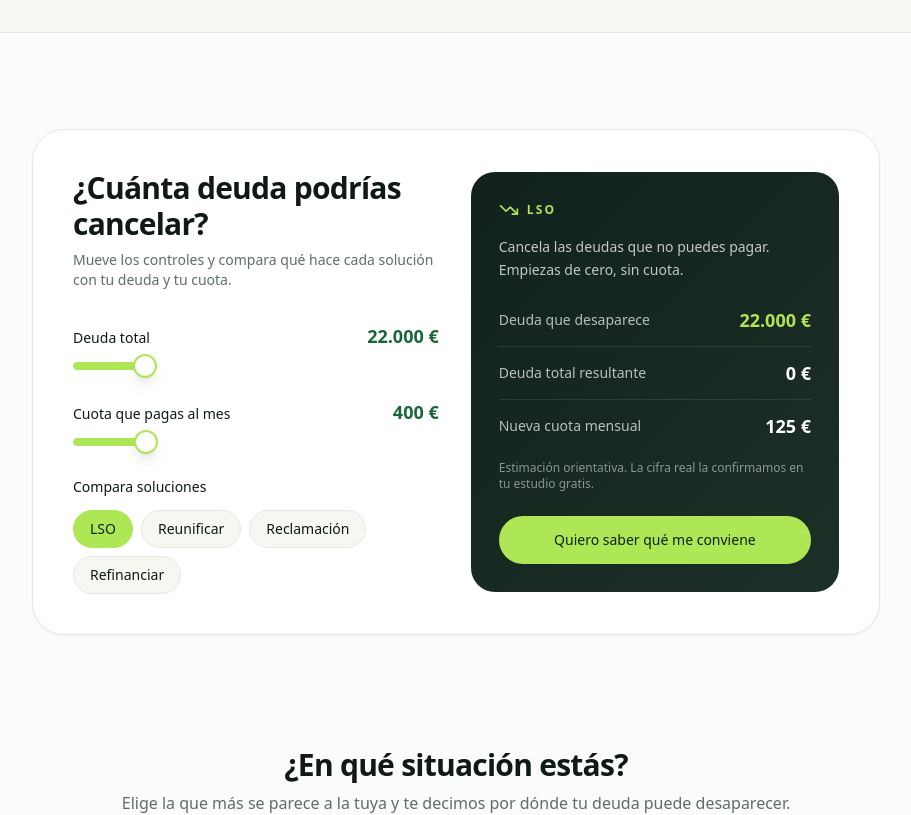
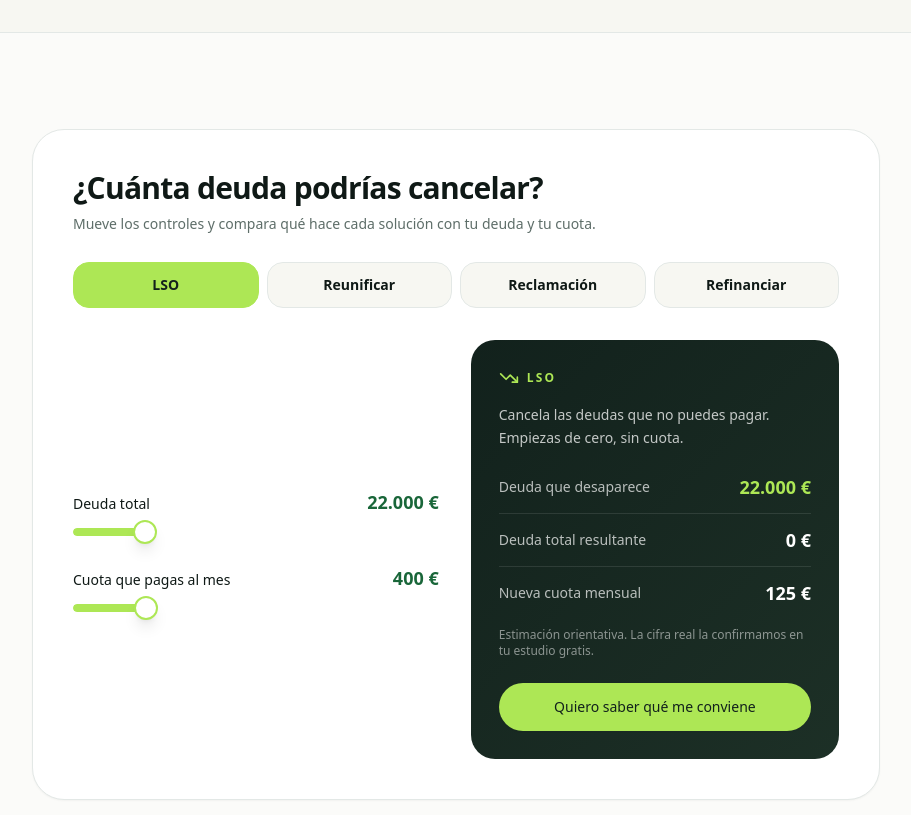
Before and after one commit to Carloslosamac/calma-deudas, a React (Vite) app: page /cancelar-deudas in a window 1280 px wide. Shown: the part 966-1781 px from the top of the page, without its empty margins (184-1095 px from the left). Built offline with nearby package versions, Linux system fonts and the light colour scheme; the HTML template or start-up script is replaced by a standard one.

Commit message:
Changes
Co-authored-by: Carloslosamac <205789006+Carloslosamac@users.noreply.github.com>

```diff
--- a/src/components/seo/interactive/DebtSimulator.tsx
+++ b/src/components/seo/interactive/DebtSimulator.tsx
@@ -50,6 +50,106 @@ const DebtSimulator = ({ config }: { config: MoneySimulator }) => {
   const sol = SOLUTIONS.find((s) => s.key === solKey) ?? SOLUTIONS[0];
   const r = sol.result(debt, monthly);
 
+  if (compare) {
+    return (
+      <section className="overflow-hidden rounded-[2rem] border border-border bg-surface-elevated p-7 shadow-soft md:p-10">
+        <h2 className="font-poppins text-2xl font-bold tracking-tight text-foreground md:text-3xl">
+          {config.title}
+        </h2>
+        {config.subtitle && (
+          <p className="mt-2 text-sm text-muted-foreground">{config.subtitle}</p>
+        )}
+
+        {/* Selector a lo ancho de todo el módulo */}
+        <div className="mt-7">
+          <div className="grid grid-cols-2 gap-2 sm:grid-cols-4">
+            {SOLUTIONS.map((s) => (
+              <button
+                key={s.key}
+                type="button"
+                onClick={() => setSolKey(s.key)}
+                className={`rounded-2xl border px-4 py-3 text-sm font-semibold transition-colors ${
+                  s.key === solKey
+                    ? "border-accent bg-accent text-accent-foreground"
+                    : "border-border bg-surface text-foreground hover:border-accent/50"
+                }`}
+              >
+                {s.label}
+              </button>
+            ))}
+          </div>
+        </div>
+
+        <div className="mt-8 flex flex-col gap-8 md:flex-row md:items-center">
+          <div className="md:w-1/2">
+            <div className="space-y-7">
+              <div>
+                <div className="flex items-baseline justify-between">
+                  <label className="text-sm font-medium text-foreground">Deuda total</label>
+                  <span className="font-poppins text-lg font-bold text-accent-deep">{eur(debt)} €</span>
+                </div>
+                <Slider
+                  className="mt-3"
+                  value={[debt]}
+                  min={1000}
+                  max={maxDebt}
+                  step={500}
+                  onValueChange={(v) => setDebt(v[0])}
+                  aria-label="Deuda total"
+                />
+              </div>
+              <div>
+                <div className="flex items-baseline justify-between">
+                  <label className="text-sm font-medium text-foreground">Cuota que pagas al mes</label>
+                  <span className="font-poppins text-lg font-bold text-accent-deep">{eur(monthly)} €</span>
+                </div>
+                <Slider
+                  className="mt-3"
+                  value={[monthly]}
+                  min={50}
+                  max={maxMonthly}
+                  step={25}
+                  onValueChange={(v) => setMonthly(v[0])}
+                  aria-label="Cuota mensual"
+                />
+              </div>
+            </div>
+          </div>
+
+          <div className="rounded-3xl bg-gradient-dark p-7 text-primary-foreground md:w-1/2">
+            <div className="flex items-center gap-2 text-accent">
+              <TrendingDown className="h-5 w-5" aria-hidden />
+              <span className="text-xs font-semibold uppercase tracking-[0.18em]">{sol.label}</span>
+            </div>
+            <p className="mt-4 text-sm leading-relaxed text-primary-foreground/75">{sol.desc}</p>
+            <div className="mt-6 space-y-3">
+              <div className="flex items-center justify-between border-b border-primary-foreground/10 pb-3">
+                <span className="text-sm text-primary-foreground/70">Deuda que desaparece</span>
+                <span className="font-poppins text-lg font-bold text-accent">{eur(r.cancela)} €</span>
+              </div>
+              <div className="flex items-center justify-between border-b border-primary-foreground/10 pb-3">
+                <span className="text-sm text-primary-foreground/70">Deuda total resultante</span>
+                <span className="font-poppins text-lg font-bold text-primary-foreground">{eur(r.total)} €</span>
+              </div>
+              <div className="flex items-center justify-between">
+                <span className="text-sm text-primary-foreground/70">Nueva cuota mensual</span>
+                <span className="font-poppins text-lg font-bold text-primary-foreground">
+                  {r.cuota === 0 ? "0 €" : `${eur(r.cuota)} €`}
+                </span>
+              </div>
+            </div>
+            <p className="mt-5 text-xs text-primary-foreground/50">
+              Estimación orientativa. La cifra real la confirmamos en tu estudio gratis.
+            </p>
+            <div className="mt-6">
+              <CtaButton className="w-full">Quiero saber qué me conviene</CtaButton>
+            </div>
+          </div>
+        </div>
+      </section>
+    );
+  }
+
   return (
     <section className="overflow-hidden rounded-[2rem] border border-border bg-surface-elevated p-7 shadow-soft md:p-10">
       <div className="flex flex-col gap-8 md:flex-row md:items-center">
@@ -92,62 +192,9 @@ const DebtSimulator = ({ config }: { config: MoneySimulator }) => {
                 aria-label="Cuota mensual"
               />
             </div>
-
-            {compare && (
-              <div>
-                <label className="text-sm font-medium text-foreground">Compara soluciones</label>
-                <div className="mt-3 flex flex-wrap gap-2">
-                  {SOLUTIONS.map((s) => (
-                    <button
-                      key={s.key}
-                      type="button"
-                      onClick={() => setSolKey(s.key)}
-                      className={`rounded-full border px-4 py-2 text-sm font-medium transition-colors ${
-                        s.key === solKey
-                          ? "border-accent bg-accent text-accent-foreground"
-                          : "border-border bg-surface text-foreground hover:border-accent/50"
-                      }`}
-                    >
-                      {s.label}
-                    </button>
-                  ))}
-                </div>
-              </div>
-            )}
           </div>
         </div>
 
-        {compare ? (
-          <div className="rounded-3xl bg-gradient-dark p-7 text-primary-foreground md:w-1/2">
-            <div className="flex items-center gap-2 text-accent">
-              <TrendingDown className="h-5 w-5" aria-hidden />
-              <span className="text-xs font-semibold uppercase tracking-[0.18em]">{sol.label}</span>
-            </div>
-            <p className="mt-4 text-sm leading-relaxed text-primary-foreground/75">{sol.desc}</p>
-            <div className="mt-6 space-y-3">
-              <div className="flex items-center justify-between border-b border-primary-foreground/10 pb-3">
-                <span className="text-sm text-primary-foreground/70">Deuda que desaparece</span>
-                <span className="font-poppins text-lg font-bold text-accent">{eur(r.cancela)} €</span>
-              </div>
-              <div className="flex items-center justify-between border-b border-primary-foreground/10 pb-3">
-                <span className="text-sm text-primary-foreground/70">Deuda total resultante</span>
-                <span className="font-poppins text-lg font-bold text-primary-foreground">{eur(r.total)} €</span>
-              </div>
-              <div className="flex items-center justify-between">
-                <span className="text-sm text-primary-foreground/70">Nueva cuota mensual</span>
-                <span className="font-poppins text-lg font-bold text-primary-foreground">
-                  {r.cuota === 0 ? "0 €" : `${eur(r.cuota)} €`}
-                </span>
-              </div>
-            </div>
-            <p className="mt-5 text-xs text-primary-foreground/50">
-              Estimación orientativa. La cifra real la confirmamos en tu estudio gratis.
-            </p>
-            <div className="mt-6">
-              <CtaButton className="w-full">Quiero saber qué me conviene</CtaButton>
-            </div>
-          </div>
-        ) : (
         <div className="rounded-3xl bg-gradient-dark p-7 text-primary-foreground md:w-1/2">
           <div className="flex items-center gap-2 text-accent">
             <TrendingDown className="h-5 w-5" aria-hidden />
@@ -171,7 +218,6 @@ const DebtSimulator = ({ config }: { config: MoneySimulator }) => {
             <CtaButton className="w-full">Quiero saber mi caso exacto</CtaButton>
           </div>
         </div>
-        )}
       </div>
     </section>
   );
```
